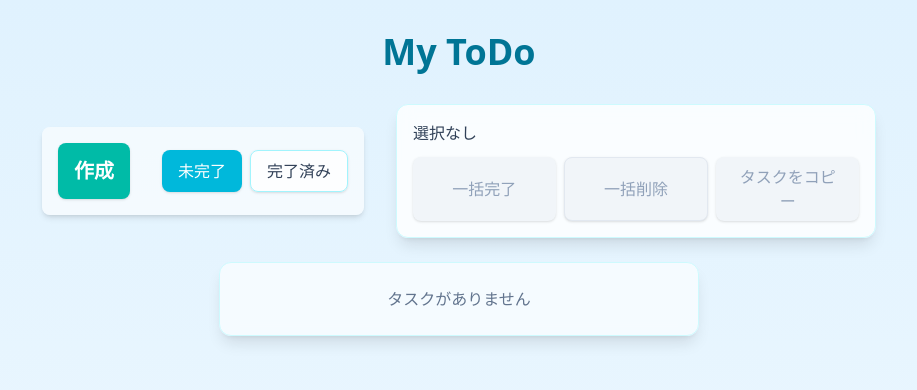
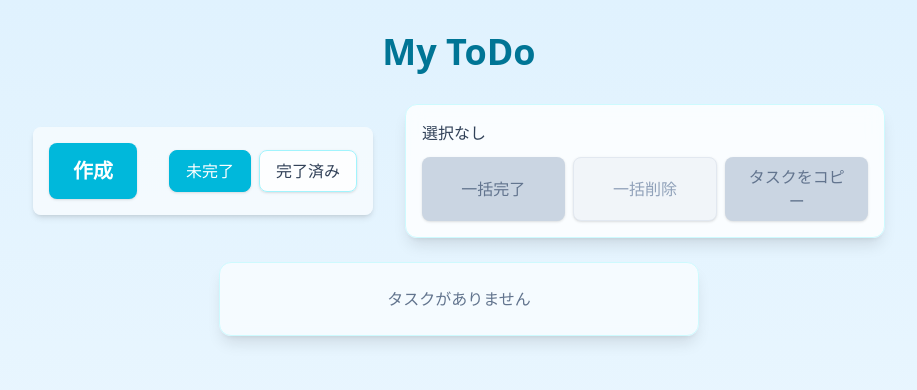
Before and after one commit to kentem-ha-hiraizumi/my-todo, a React (Vite) app: page / in a window 1280 px wide. Shown: the top 390 px of the page, without its empty margins (181-1098 px from the left). Built offline with nearby package versions, Linux system fonts and the light colour scheme.

Commit message:
ボタンスタイル統一

```diff
--- a/src/features/todo/filter/todoFilter.tsx
+++ b/src/features/todo/filter/todoFilter.tsx
@@ -14,14 +14,14 @@ export const TodoFilter = () => {
     <div className="flex w-fit flex-wrap justify-center gap-2">
       <button
         type="button"
-        className={`rounded-lg px-4 py-2 font-medium shadow-sm transition-all duration-200 ${filter === "active" ? "bg-cyan-500 text-white shadow-md" : "border border-cyan-200 bg-white/80 text-slate-700 hover:bg-cyan-50"}`}
+        className={`cursor-pointer rounded-lg border px-4 py-2 font-medium shadow-sm transition-all duration-200 ${filter === "active" ? "border-cyan-500 bg-cyan-500 text-white shadow-md" : "border-cyan-200 bg-white/80 text-slate-700 hover:bg-cyan-50"}`}
         onClick={() => handleFilterChange("active")}
       >
         未完了
       </button>
       <button
         type="button"
-        className={`rounded-lg px-4 py-2 font-medium shadow-sm transition-all duration-200 ${filter === "completed" ? "bg-cyan-500 text-white shadow-md" : "border border-cyan-200 bg-white/80 text-slate-700 hover:bg-cyan-50"}`}
+        className={`cursor-pointer rounded-lg border px-4 py-2 font-medium shadow-sm transition-all duration-200 ${filter === "completed" ? "border-cyan-500 bg-cyan-500 text-white shadow-md" : "border-cyan-200 bg-white/80 text-slate-700 hover:bg-cyan-50"}`}
         onClick={() => handleFilterChange("completed")}
       >
         完了済み
--- a/src/features/todo/form/inputDialog.tsx
+++ b/src/features/todo/form/inputDialog.tsx
@@ -11,7 +11,7 @@ export const InputDialogButton = () => {
         command="show-modal"
         commandfor="input-dialog"
         type="button"
-        className="cursor-pointer rounded-lg bg-teal-500 px-4 py-2 font-bold text-white text-xl leading-10 shadow-sm transition-colors duration-200 hover:bg-sky-600"
+        className="cursor-pointer rounded-lg bg-cyan-500 px-6 py-2 font-bold text-white text-xl leading-10 shadow-sm transition-colors duration-200 hover:bg-cyan-600 active:bg-cyan-700"
       >
         作成
       </button>
@@ -99,7 +99,7 @@ const InputDialog = () => {
         </label>
         <button
           type="submit"
-          className="mt-2 w-full cursor-pointer rounded-lg bg-cyan-500 px-6 py-3 font-medium text-white shadow-md transition-colors duration-200 hover:bg-cyan-600"
+          className="mt-2 w-full cursor-pointer rounded-lg bg-cyan-500 px-6 py-3 font-medium text-white shadow-md transition-colors duration-200 hover:bg-cyan-600 active:bg-cyan-700"
         >
           ToDoを追加
         </button>
--- a/src/features/todo/form/todoEditForm.tsx
+++ b/src/features/todo/form/todoEditForm.tsx
@@ -76,14 +76,14 @@ export const TodoEditForm = ({
       <div className="flex gap-2">
         <button
           type="button"
-          className="cursor-pointer rounded-lg bg-cyan-500 px-4 py-2 font-medium text-white shadow-sm transition-colors duration-200 hover:bg-cyan-600"
+          className="cursor-pointer rounded-lg bg-cyan-500 px-4 py-2 font-medium text-white shadow-sm transition-colors duration-200 hover:bg-cyan-600 active:bg-cyan-700"
           onClick={handleSave}
         >
           保存
         </button>
         <button
           type="button"
-          className="cursor-pointer rounded-lg bg-slate-400 px-4 py-2 font-medium text-white shadow-sm transition-colors duration-200 hover:bg-slate-500"
+          className="cursor-pointer rounded-lg bg-slate-200 px-4 py-2 font-medium text-slate-700 shadow-sm transition-colors duration-200 hover:bg-slate-300"
           onClick={onCancel}
         >
           キャンセル
--- a/src/features/todo/item/todoDeleteModal.tsx
+++ b/src/features/todo/item/todoDeleteModal.tsx
@@ -15,14 +15,14 @@ export const TodoDeleteModal = ({
         <div className="flex justify-end gap-3">
           <button
             type="button"
-            className="rounded-lg bg-slate-200 px-5 py-2 font-medium text-slate-700 shadow-sm transition-colors duration-200 hover:bg-slate-300"
+            className="cursor-pointer rounded-lg bg-slate-200 px-5 py-2 font-medium text-slate-700 shadow-sm transition-colors duration-200 hover:bg-slate-300"
             onClick={onCancel}
           >
             キャンセル
           </button>
           <button
             type="button"
-            className="rounded-lg bg-red-500 px-5 py-2 font-medium text-white shadow-sm transition-colors duration-200 hover:bg-red-600"
+            className="cursor-pointer rounded-lg border border-red-200 bg-red-50 px-5 py-2 font-medium text-red-600 shadow-sm transition-colors duration-200 hover:bg-red-100"
             onClick={onConfirm}
           >
             削除する
--- a/src/features/todo/item/todoItemNavigation.tsx
+++ b/src/features/todo/item/todoItemNavigation.tsx
@@ -22,7 +22,7 @@ export const TodoItemNavigation = ({
       {!completed && (
         <button
           type="button"
-          className="cursor-pointer rounded-lg bg-cyan-500 px-4 py-2 font-medium text-white shadow-sm transition-colors duration-200 hover:bg-cyan-600"
+          className="cursor-pointer rounded-lg bg-cyan-500 px-4 py-2 font-medium text-white shadow-sm transition-colors duration-200 hover:bg-cyan-600 active:bg-cyan-700"
           onClick={() => onEdit(id)}
         >
           編集
@@ -30,7 +30,7 @@ export const TodoItemNavigation = ({
       )}
       <button
         type="button"
-        className={`cursor-pointer rounded-lg px-4 py-2 font-medium text-white shadow-sm transition-colors duration-200 ${completed ? "bg-slate-400 hover:bg-slate-500" : "bg-teal-500 hover:bg-teal-600"}`}
+        className={`cursor-pointer rounded-lg px-4 py-2 font-medium text-white shadow-sm transition-colors duration-200 ${completed ? "bg-slate-400 hover:bg-slate-500 active:bg-slate-600" : "bg-emerald-500 hover:bg-emerald-600 active:bg-emerald-700"}`}
         onClick={() => {
           onToggleComplete(id, !completed);
         }}
@@ -39,7 +39,7 @@ export const TodoItemNavigation = ({
       </button>
       <button
         type="button"
-        className={`cursor-pointer rounded-lg px-3 py-2 shadow-sm transition-colors duration-200 ${completed ? "bg-slate-200 text-slate-600 hover:bg-slate-300" : "border border-red-200 bg-red-50 text-red-600 hover:bg-red-100"}`}
+        className={`cursor-pointer rounded-lg px-3 py-2 font-medium shadow-sm transition-colors duration-200 ${completed ? "bg-slate-400 text-white hover:bg-slate-500 active:bg-slate-600" : "border border-red-200 bg-red-50 text-red-600 hover:bg-red-100"}`}
         onClick={() => {
           if (completed) {
             removeTodo(id);
--- a/src/features/todo/selection/bulkActions.tsx
+++ b/src/features/todo/selection/bulkActions.tsx
@@ -72,7 +72,7 @@ export const BulkActions = ({ currentFilter }: BulkActionsProps) => {
           type="button"
           onClick={handleBulkComplete}
           disabled={isBulkCompleteDisabled}
-          className="flex-1 rounded-lg bg-emerald-100 px-4 py-2 font-medium text-emerald-700 shadow-sm transition-colors duration-200 hover:bg-emerald-200 enabled:active:translate-y-1 disabled:cursor-not-allowed disabled:bg-slate-100 disabled:text-slate-400"
+          className="flex-1 cursor-pointer rounded-lg bg-emerald-500 px-4 py-2 font-medium text-white shadow-sm transition-colors duration-200 hover:bg-emerald-600 active:bg-emerald-700 disabled:cursor-not-allowed disabled:bg-slate-300 disabled:text-slate-500"
         >
           一括完了
         </button>
@@ -80,7 +80,7 @@ export const BulkActions = ({ currentFilter }: BulkActionsProps) => {
           type="button"
           onClick={handleBulkDelete}
           disabled={selectedCount === 0}
-          className="flex-1 rounded-lg border border-red-200 bg-red-50 px-4 py-2 font-medium text-red-600 shadow-sm transition-colors duration-200 hover:bg-red-100 enabled:active:translate-y-1 disabled:cursor-not-allowed disabled:border-slate-200 disabled:bg-slate-100 disabled:text-slate-400"
+          className="flex-1 cursor-pointer rounded-lg border border-red-200 bg-red-50 px-4 py-2 font-medium text-red-600 shadow-sm transition-colors duration-200 hover:bg-red-100 disabled:cursor-not-allowed disabled:border-slate-200 disabled:bg-slate-100 disabled:text-slate-400"
         >
           一括削除
         </button>
@@ -88,7 +88,7 @@ export const BulkActions = ({ currentFilter }: BulkActionsProps) => {
           type="button"
           onClick={handleCopyAsMarkdown}
           disabled={selectedCount === 0}
-          className="flex-1 rounded-lg bg-cyan-100 px-4 py-2 font-medium text-cyan-700 shadow-sm transition-colors duration-200 hover:bg-cyan-200 enabled:active:translate-y-1 disabled:cursor-not-allowed disabled:bg-slate-100 disabled:text-slate-400"
+          className="flex-1 cursor-pointer rounded-lg bg-cyan-500 px-4 py-2 font-medium text-white shadow-sm transition-colors duration-200 hover:bg-cyan-600 active:bg-cyan-700 disabled:cursor-not-allowed disabled:bg-slate-300 disabled:text-slate-500"
         >
           タスクをコピー
         </button>
```
